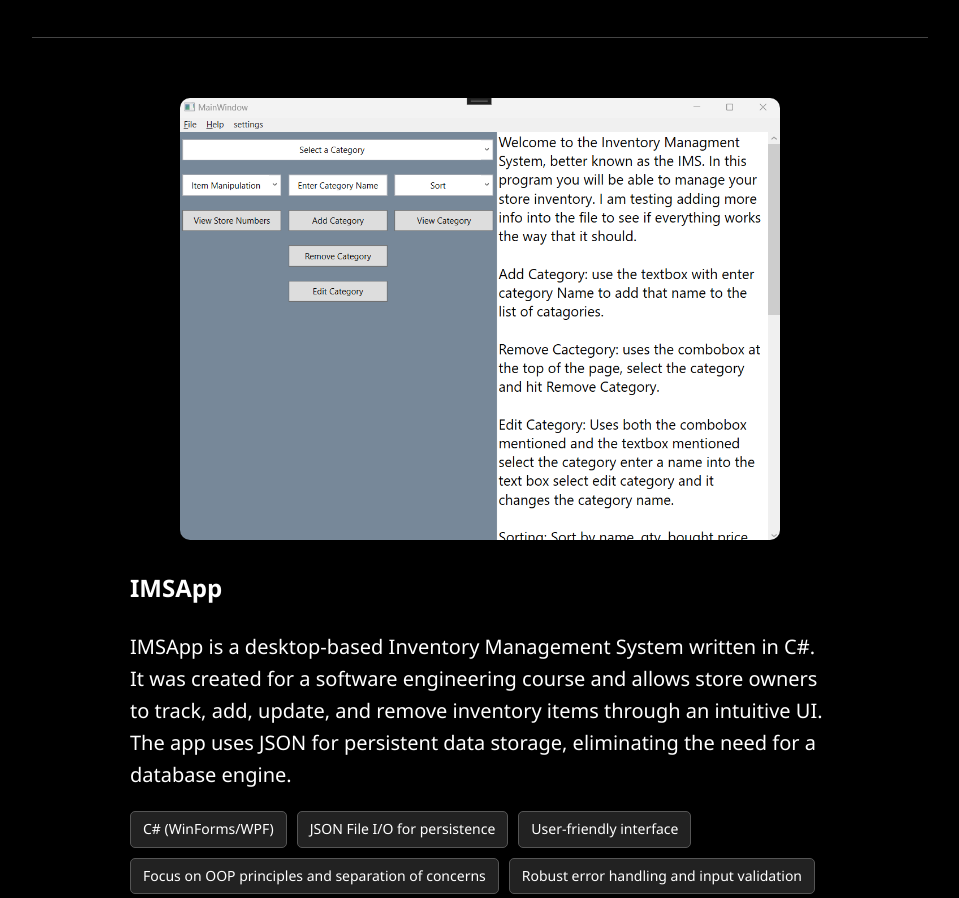
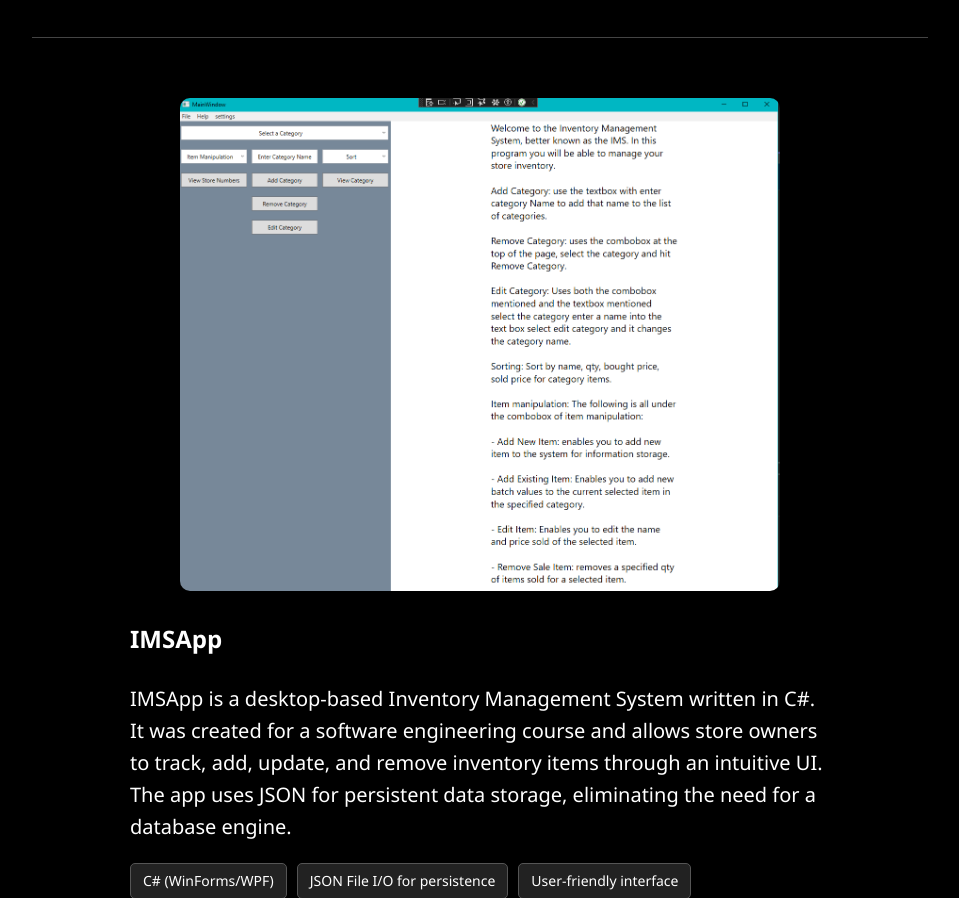
Before and after one commit to Joel-Scott-APSU/GitHub-Portfolio, a plain HTML site: page index.html in a window 1280 px wide. Shown: the part 1858-2756 px from the top of the page, without its empty margins (288-1247 px from the left). Drawn offline with Linux system fonts and the light colour scheme.

Commit message:
Fixed merge conflicts with index.html

```diff
--- a/index.html
+++ b/index.html
@@ -54,7 +54,7 @@
 
         <!-- Project 2: IMSApp -->
         <div class="project">
-            <img src="images/IMS_Screenshot.png" alt="IMS Application Screenshot" class="project-image" />
+            <img src="images/IMS.png" alt="IMS Application Screenshot" class="project-image" />
             <div class="project-details">
                 <h3 class="Work-Headline">IMSApp</h3>
                 <p>
```
Also changed, not shown: images/IMS.png (added).
